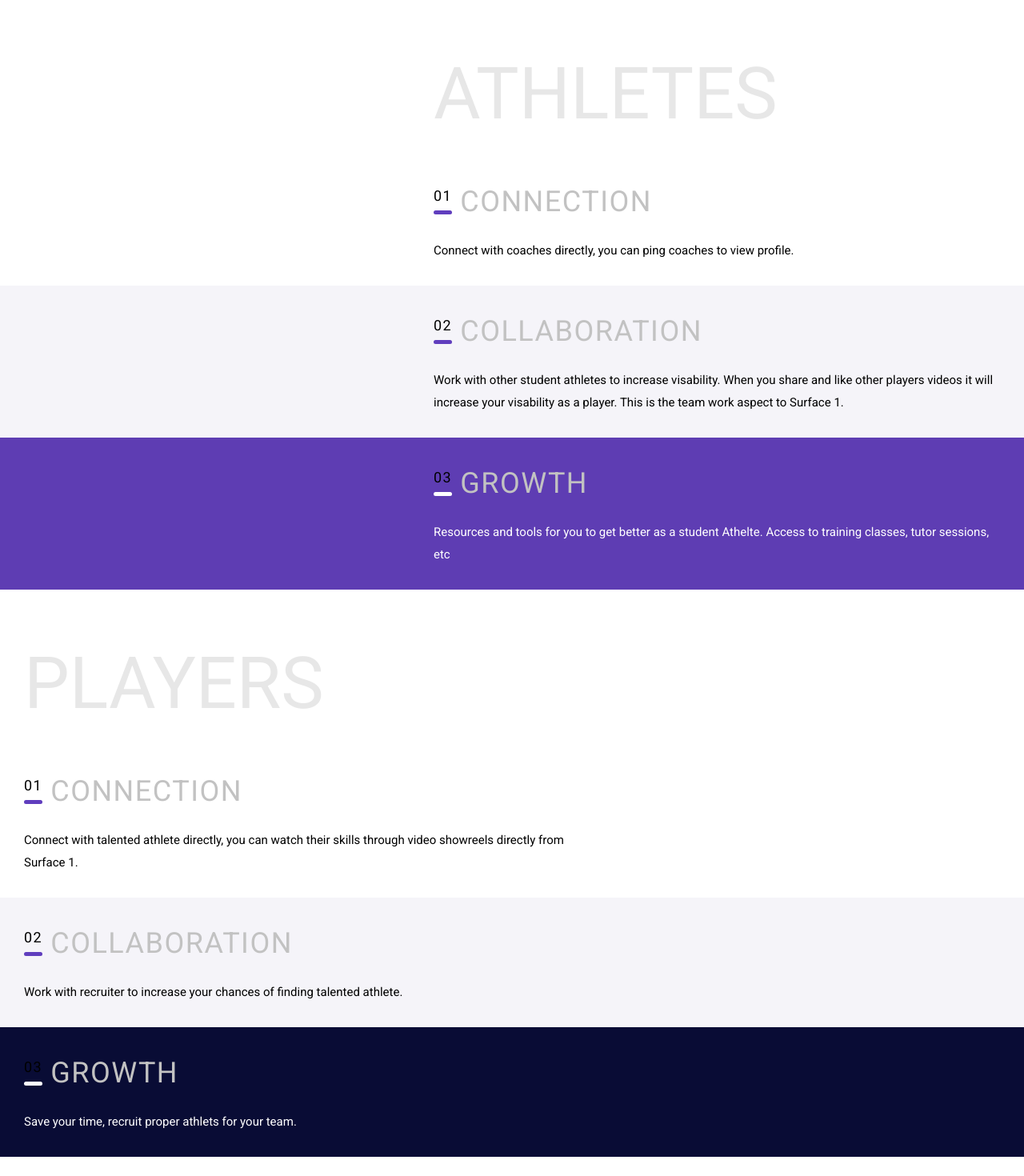
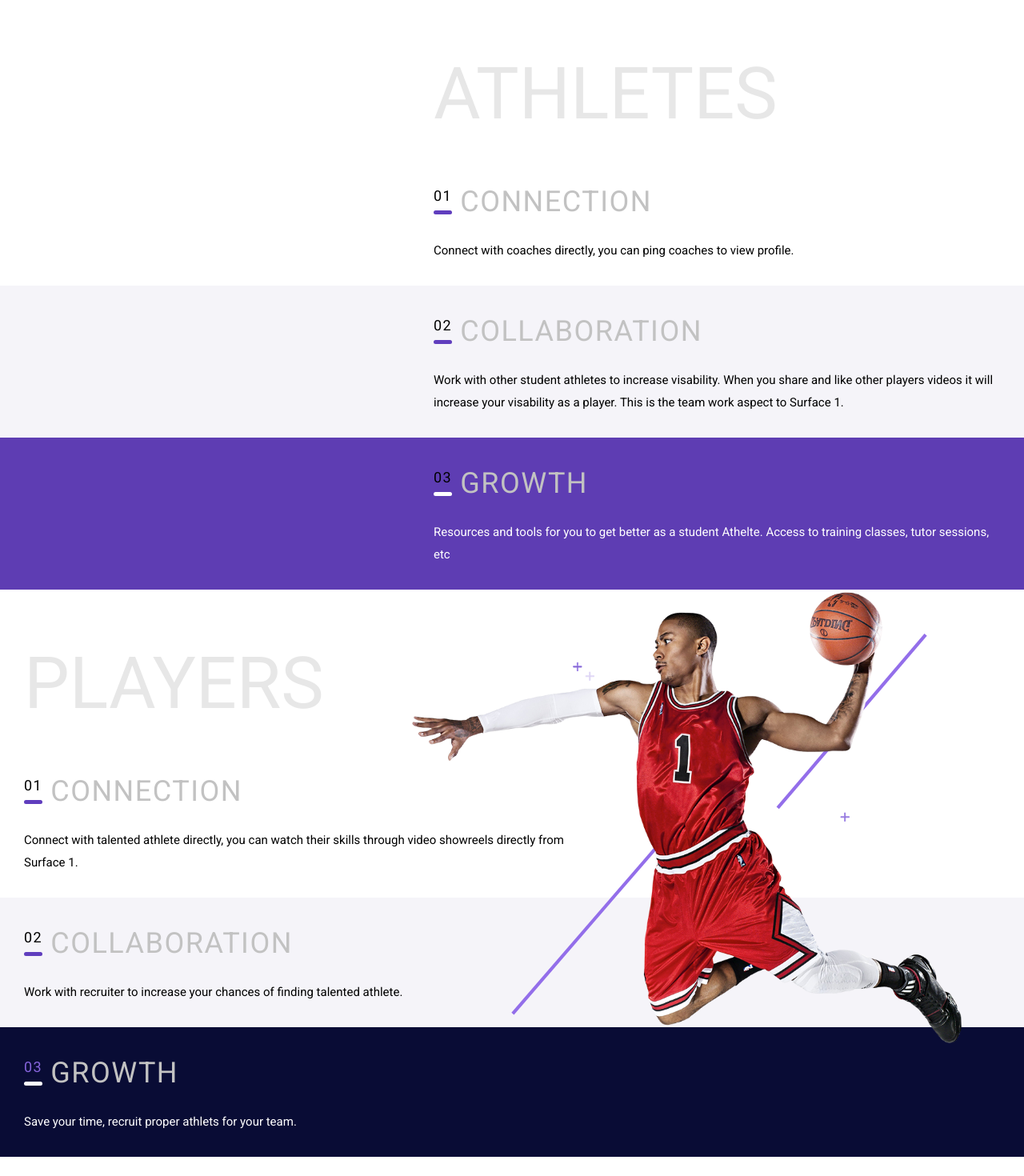
Before and after one commit to MeowKawaii/tpit-nanthikan, a React (Create React App) app: page / in a window 1280 px wide. Shown: the top 1470 px of the page at 80% size. Before the commit the page ends 1446 px from the top, so only its background shows below. Built offline with nearby package versions, Linux system fonts and the light colour scheme.

Commit message:
add basket ball image

```diff
--- a/src/App.jsx
+++ b/src/App.jsx
@@ -30,6 +30,7 @@ const playersContent = {
     content: 'Save your time, recruit proper athlets for your team.',
     bgColor: 'bg-purple-dark',
     theme: THEME.LIGHT,
+    numberClassname: 'text-[#8765DD]'
   }],
 }
 
@@ -40,6 +41,14 @@ export default function App() {
         <Topic
           topic={athletesContent.title}
           align={ALIGN.RIGHT} />
+        <div className="relative tablet:absolute inset-0 overflow-hidden px-[9px] tablet:px-0 -mb-[55px] z-10">
+          {/* <img
+            src="rugby.svg"
+            className="w-full" />
+          <img
+            src="rugby_with_line.svg"
+            className="w-full" /> */}
+        </div>
         <Contents
           topic={athletesContent.title}
           contents={athletesContent.subContent}
@@ -49,6 +58,11 @@ export default function App() {
         <Topic
           topic={playersContent.title}
           align={ALIGN.LEFT} />
+        <div className="relative tablet:absolute inset-0 overflow-hidden px-[9px] tablet:px-0 -mb-[55px] z-10">
+          <img
+            src="basket_ball.svg"
+            className="max-w-screen-lg w-[302px] tablet:w-[690px] desktop:w-3/5 h-auto mr-auto tablet:mr-0 ml-auto tablet:ml-[40%] desktop:ml-[40%]" />
+        </div>
         <Contents
           topic={playersContent.title}
           contents={playersContent.subContent}
--- a/src/components/Contents.jsx
+++ b/src/components/Contents.jsx
@@ -33,10 +33,10 @@ export default function Contents({ topic, contents, align }) {
   const renderContent = () => contents.map(({ title, content, bgColor, theme, numberClassname }, i) => (
     <div
       key={`${topic}-${title}`}
-      className={`${bgColor} min-h-[230px] tablet:min-h-0`}>
+      className={`${bgColor ? bgColor : ''} min-h-[230px] tablet:min-h-0`}>
       <div className="max-w-screen-2xl w-full mx-auto">
         <div className={`w-full tablet:w-3/5 desktop:w-1/2 p-5 tablet:p-[30px] desktop:p-[60px] ${align === ALIGN.RIGHT ? 'ml-auto' : 'mr-auto'}`}>
-          <div className="flex">
+          <div className="flex mt-[60px] tablet:mt-0">
             <NumberIcon number={i + 1} theme={theme} className={numberClassname} />
             <h2 className="uppercase mb-[10px] tablet:mb-5">{title}</h2>
           </div>
```
